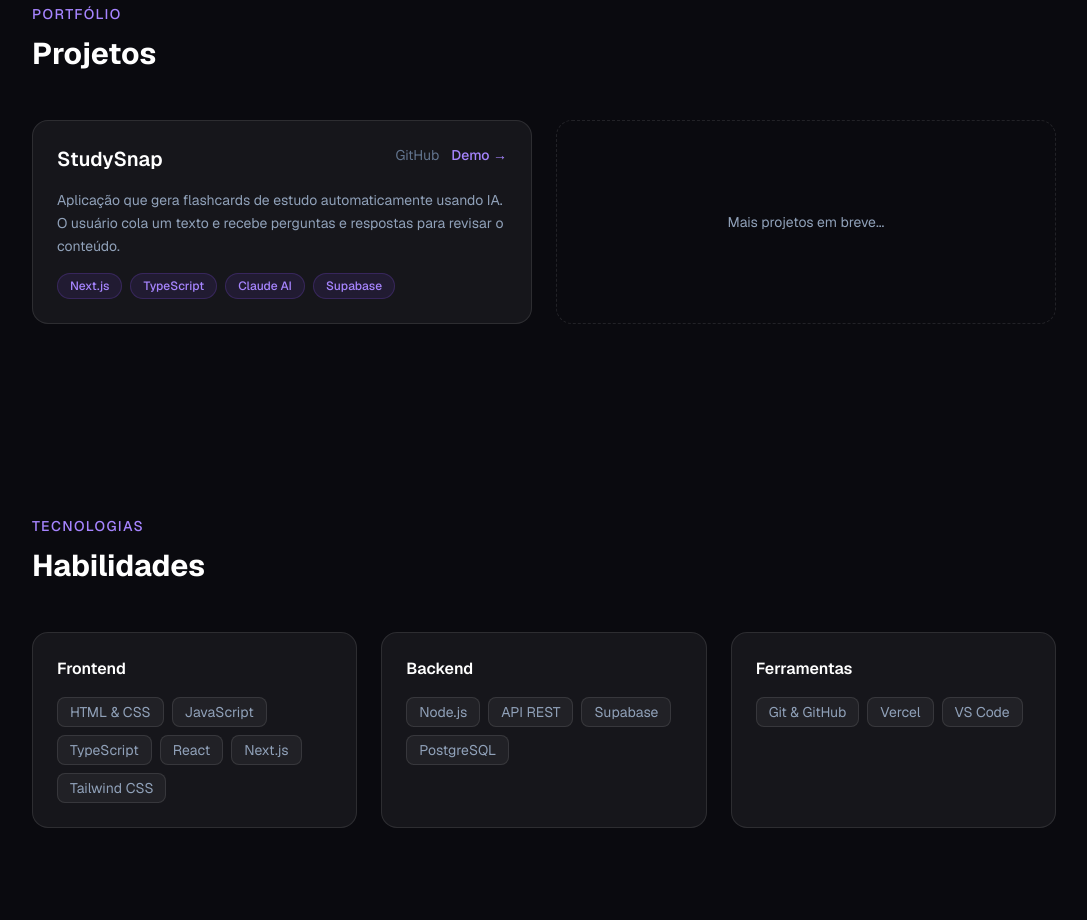
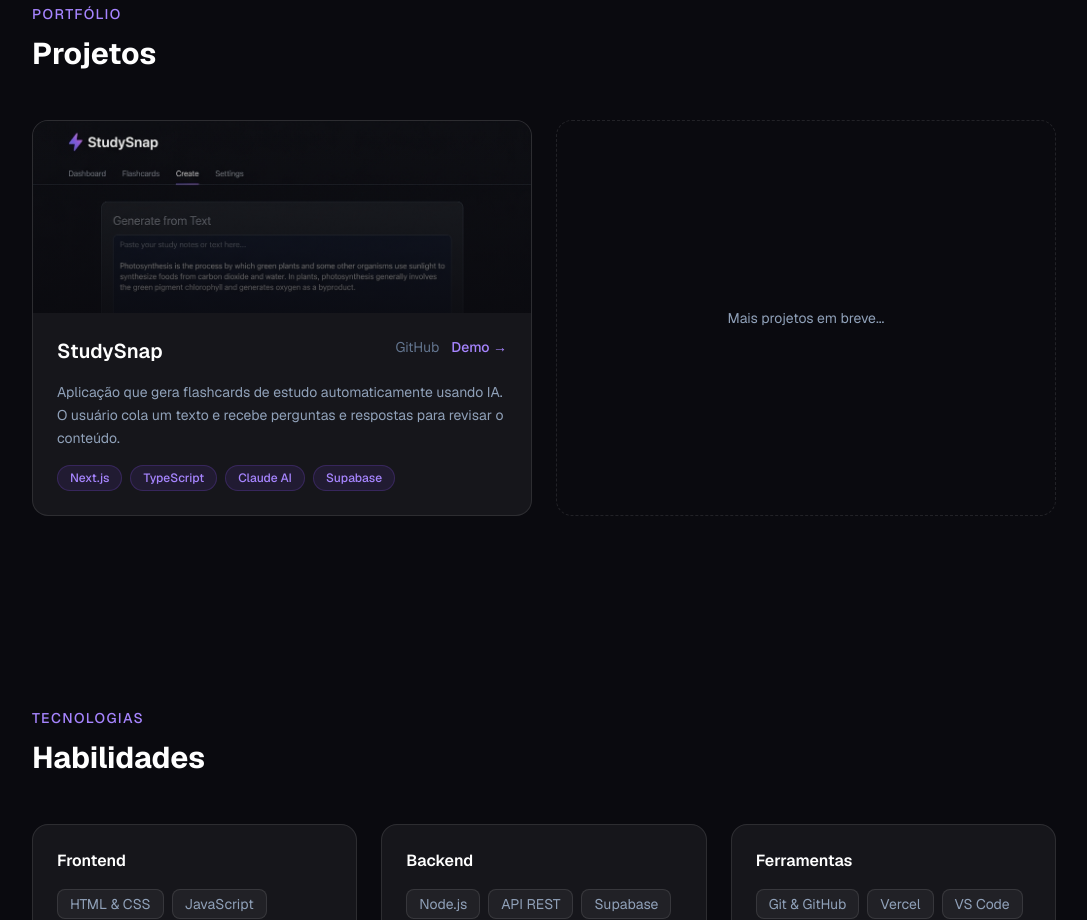
Before and after one commit to GuilhermeCM28/portfolio, a Next.js app: page / in a window 1280 px wide. Shown: the part 1400-2320 px from the top of the page, without its empty margins (96-1183 px from the left). Built offline with nearby package versions, Linux system fonts and the light colour scheme; a web font is replaced by a local one.

Commit message:
Ajuste na imagem do projeto

```diff
--- a/components/Projects.tsx
+++ b/components/Projects.tsx
@@ -9,6 +9,7 @@
     tags: ["Next.js", "TypeScript", "Claude AI", "Supabase"],
     link: "https://study-snap-weld.vercel.app",
     github: "https://github.com/GuilhermeCM28/StudySnap",
+    image: "/studysnap-preview.png",
   },
 ];
 
@@ -35,8 +36,19 @@
               initial={{ opacity: 0, y: 30 }}
               animate={isInView ? { opacity: 1, y: 0 } : { opacity: 0, y: 30 }}
               transition={{ duration: 0.5, delay: i * 0.1 + 0.2 }}
-              className="group bg-slate-100 border border-slate-200 rounded-2xl p-6 hover:border-violet-500/40 hover:bg-slate-50 transition-all dark:bg-white/5 dark:border-white/10 dark:hover:border-violet-500/40 dark:hover:bg-white/[0.07]"
+              className="group bg-slate-100 border border-slate-200 rounded-2xl overflow-hidden hover:border-violet-500/40 hover:bg-slate-50 transition-all dark:bg-white/5 dark:border-white/10 dark:hover:border-violet-500/40 dark:hover:bg-white/[0.07]"
             >
+              {project.image && (
+                <div className="relative w-full h-48 overflow-hidden">
+                  <img
+                    src={project.image}
+                    alt={`Preview do projeto ${project.title}`}
+                    className="w-full h-full object-cover object-top transition-transform duration-500 group-hover:scale-105"
+                  />
+                  <div className="absolute inset-0 bg-gradient-to-t from-slate-100/80 to-transparent dark:from-[#0a0a0f]/80" />
+                </div>
+              )}
+              <div className="p-6">
               <div className="flex items-start justify-between mb-4">
                 <h3 className="text-xl font-semibold text-slate-900 group-hover:text-violet-500 transition-colors dark:text-white dark:group-hover:text-violet-400">
                   {project.title}
@@ -58,6 +70,7 @@
                   </span>
                 ))}
               </div>
+              </div>
             </motion.div>
           ))}
 
```
Also changed, not shown: public/studysnap-preview.png (added).
